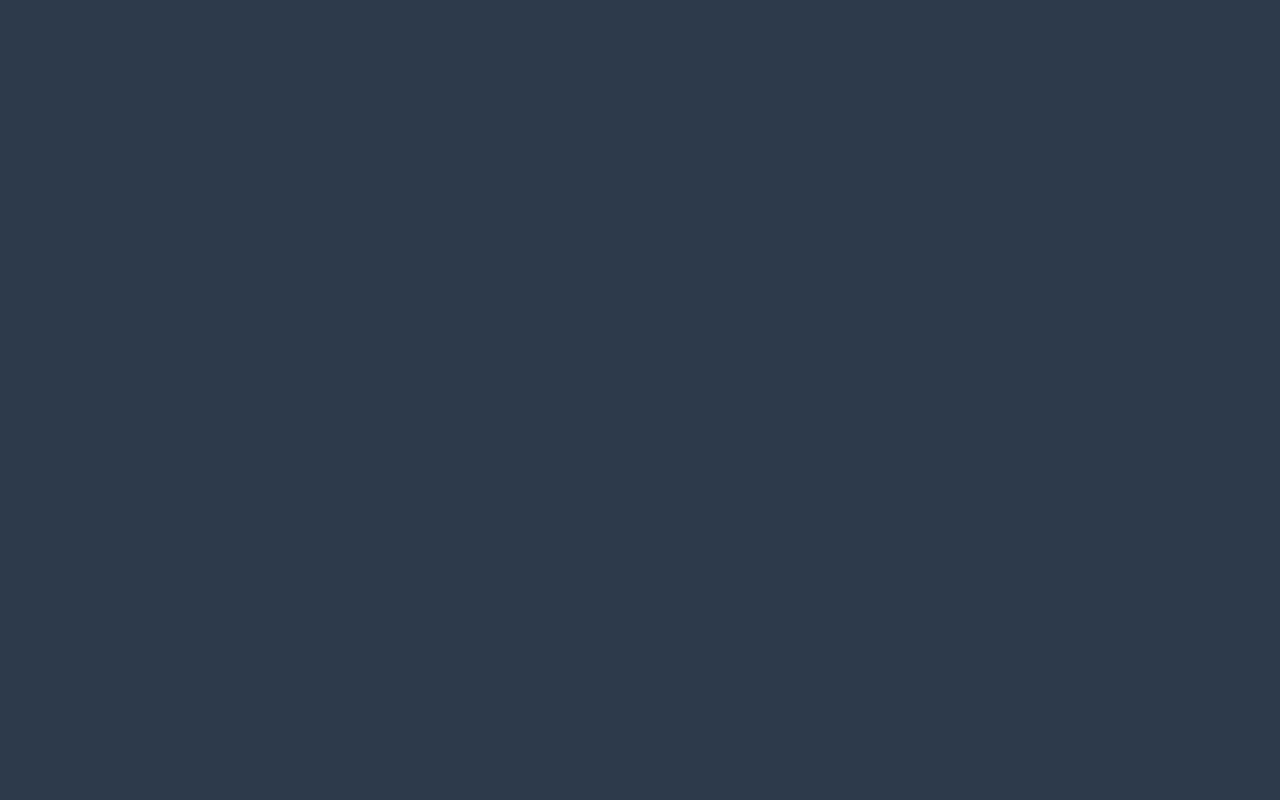
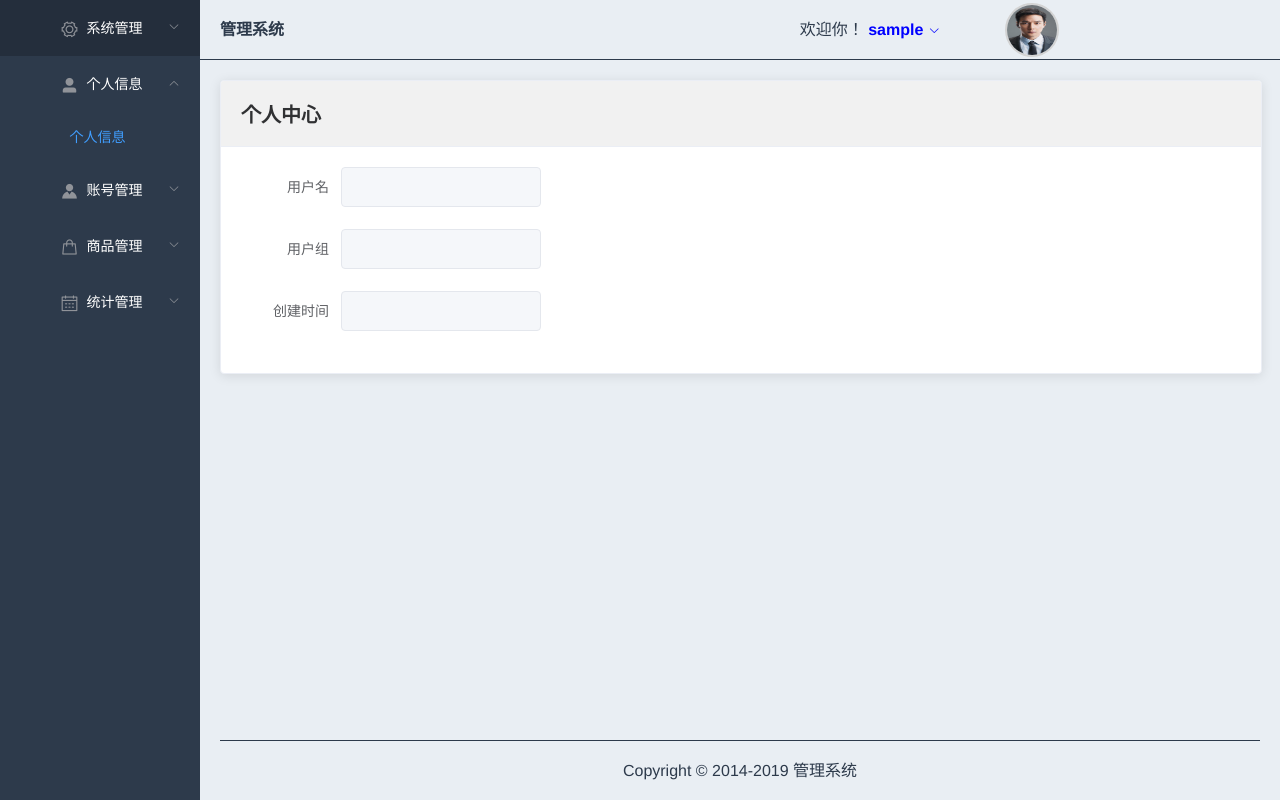
Before and after one commit to nigun123/smms-system, a Vue app in the folder SMS/: page /#/personInfo in a window 1280 px wide. Built offline with nearby package versions, Linux system fonts and the light colour scheme; no server answers; sample sign-in values are in the browser's storage.

Commit message:
完成个人中心、统计管理，打完收工

```diff
--- a/SMS/package.json
+++ b/SMS/package.json
@@ -9,6 +9,7 @@
   "dependencies": {
     "axios": "^0.19.0",
     "core-js": "^2.6.5",
+    "echarts": "^4.3.0",
     "element-ui": "^2.12.0",
     "moment": "^2.24.0",
     "qs": "^6.8.0",
--- a/SMS/src/components/Nav/Nav.vue
+++ b/SMS/src/components/Nav/Nav.vue
@@ -12,33 +12,124 @@
         active-text-color="rgb(64,158,255)"
         :default-active="this.$route.path"
         router>
-        <el-submenu index="1">
-            <template slot="title"><i class="el-icon-setting"></i>系统管理</template>
-                <el-menu-item index="/index">系统信息</el-menu-item>
-            </el-submenu>
-            <el-submenu index="2">
-            <template slot="title"><i class="el-icon-s-custom"></i>账号管理</template>
-                <el-menu-item index="/accountmanager">账号管理</el-menu-item>
-                <el-menu-item index="/addaccount">添加账号</el-menu-item>
-                <el-menu-item index="/pwdmodify">密码修改</el-menu-item>
-            </el-submenu>
-            <el-submenu index="3">
-            <template slot="title"><i class="el-icon-goods"></i>商品管理</template>
-                <el-menu-item index="/goodsmanager">商品管理</el-menu-item>
-                <el-menu-item index="/addgoods">添加商品</el-menu-item>
-            </el-submenu>
-            <el-submenu index="4">
-            <template slot="title"><i class="el-icon-date"></i>统计管理</template>
-                <el-menu-item index="/salesstatistics">销售统计</el-menu-item>
-                <el-menu-item index="/stockstatistics">进货统计</el-menu-item>
-            </el-submenu>
+        <!--  : 表示动态获取 -->
+        <el-submenu :index="(index + 1) + ''"  v-for="(item, index) in userNavMenu" :key="index">
+            <template slot="title"><i :class="item.icon"></i>{{ item.navTile }}</template>
+                <el-menu-item
+                    v-if="item.childern  && item.childern.length"
+                    v-for="(child, index) in item.childern"
+                    :key="index"
+                    :index="child.path">
+                        {{child.subTitle}}
+                </el-menu-item>
+        </el-submenu>
+
     </el-menu>
-
   </div class="nav">
 </template>
 <script>
 export default {
-
+    data() {
+        return {
+            navMenu:[
+                {
+                    navTile:'系统管理',
+                    icon:'el-icon-setting',
+                    roles:['admin','editor'],
+                    childern:[
+                        {
+                            subTitle:'系统信息',
+                            path:'/index'
+                        },
+                    ]
+                },
+                {
+                    navTile:'个人信息',
+                    icon:'el-icon-user-solid',
+                    roles:['admin','editor'],
+                    childern:[
+                        {
+                            subTitle:'个人信息',
+                            path:'/personInfo'
+                        },
+                    ]
+                },
+                {
+                    navTile:'账号管理',
+                    icon:'el-icon-s-custom',
+                    roles:['admin'],
+                    childern:[
+                        {
+                            subTitle:'账号管理',
+                            path:'/accountmanager'
+                        },
+                        {
+                            subTitle:'添加账号',
+                            path:'/addaccount'
+                        },
+                        {
+                            subTitle:'密码修改',
+                            path:'/pwdmodify'
+                        },
+                    ]
+                },
+                {
+                    navTile:'商品管理',
+                    icon:'el-icon-goods',
+                    roles:['admin','editor'],
+                    childern:[
+                        {
+                            subTitle:'商品管理',
+                            path:'/goodsmanager'
+                        },
+                        {
+                            subTitle:'添加商品',
+                            path:'/addgoods'
+                        },
+                    ]
+                },
+                {
+                    navTile:'统计管理',
+                    icon:'el-icon-date',
+                    roles:['admin'],
+                    childern:[
+                        {
+                            subTitle:'销售统计',
+                            path:'/salesstatistics'
+                        },
+                        {
+                            subTitle:'进货统计',
+                            path:'/stockstatistics'
+                        },
+                    ]
+                },
+            ],
+            userNavMenu:[]
+        }
+    },
+    //生命周期created
+    created() {
+        /** 过滤导航菜单  */
+        this.filterNav()
+    },
+    methods: {
+        filterNav(){
+            //从本地获取roles
+            let roles = window.localStorage.getItem('roles');
+            console.log(roles);
+            //临时数组
+            let tempMenu = [];
+            //循环NavMenu
+            this.navMenu.forEach( navItem =>{
+                //判断navItem.roles 是否含有roles
+               if(navItem.roles.includes(roles)){
+                   tempMenu.push(navItem)
+               }
+            })
+            //赋值
+            this.userNavMenu = tempMenu;
+        }
+    },
 }
 </script>
 <style lang="less">
--- a/SMS/src/components/Top/Top.vue
+++ b/SMS/src/components/Top/Top.vue
@@ -38,11 +38,14 @@ export default {
         handcommand(command){
             if(command ==="logout"){
                 window.localStorage.removeItem('token');
+                window.localStorage.removeItem('roles');
                  this.$message({
                     message: "退出成功",
                     type: 'success'
                   });
                 this.$router.push('/login');
+            }else if( command ==="personInfo"){
+                this.$router.push('/personInfo');
             }
         }
     },
--- a/SMS/src/router.js
+++ b/SMS/src/router.js
@@ -20,6 +20,11 @@ export default new Router({
               path:'/index',
               name:'home',
               component : () => import('./views/Home/home.vue')
+            },
+            {
+              path:'/personInfo',
+              name:'personInfo',
+              component : () => import('./views/PersonInfo/PersonInfo.vue')
             },
             {
               path:'/accountmanager',
--- /dev/null
+++ b/SMS/src/views/PersonInfo/PersonInfo.vue
@@ -0,0 +1,76 @@
+ <template>
+    <div class='personinfo'>
+         <el-card class="box-card">
+            <!-- 内容标题 -->
+            <div slot="header" class="clearfix">
+                <span> 个人中心</span>
+            </div>
+
+             <!-- 账号信息 -->
+            <el-form :model="personFrom" status-icon  ref="personFrom" label-width="100px" class="demo-ruleForm">
+                <el-form-item label="用户名" >
+                    <el-input :disabled="true" type="text" v-model="personFrom.username"  autocomplete="off"></el-input>
+                </el-form-item>
+                <!--  -->
+                <el-form-item label="用户组" >
+                    <el-input :disabled="true" type="text" v-model="personFrom.usergrounp" autocomplete="off" show-password></el-input>
+                </el-form-item>
+                <!--  -->
+                <el-form-item label="创建时间" >
+                    <el-input :disabled="true" type="text" v-model="personFrom.ctime" autocomplete="off" show-password></el-input>
+                </el-form-item>
+
+            </el-form>
+
+        </el-card>
+    </div>
+</template>
+<script>
+//时间处理模块
+import moment from 'moment'
+export default {
+    data() {
+        return {
+            personFrom:{
+                username:'',
+                usergrounp:'',
+                ctime:''
+            }
+        }
+    },
+    //生命周期created
+    created() {
+       this.getpersoninfo()
+    },
+    //方法
+    methods: {
+        getpersoninfo(){
+            this.request.get('/account/getpersoninfo')
+            .then(response=>{
+                console.log(response)
+            })
+            .catch(err=>{
+                console.log(err)
+            })
+        }
+    },
+    //过滤器
+    filters:{
+        filterCtime(ctime){
+            return moment(ctime).format('YYYY-MM-DD hh:dd:ss');
+        }
+    }
+}
+</script>
+<style lang="less">
+    .personinfo{
+        .box-card {
+            .el-card__body{
+                .el-form-item{
+                    width:300px
+                }
+            }
+
+        }
+    }
+</style>
--- a/SMS/src/views/SalesStatistics/salesstatistics.vue
+++ b/SMS/src/views/SalesStatistics/salesstatistics.vue
@@ -5,12 +5,56 @@
             <div slot="header" class="clearfix">
                 <span> 销售统计</span>
             </div>
+
+            <!-- 为 ECharts 准备一个具备大小（宽高）的 DOM -->
+            <div id="myChart" style="height:300px"></div>
         </el-card>
     </div>
 </template>
 <script>
-export default {
+    // 引入echarts
+    import echarts from 'echarts';
+    export default {
+         //操作dom的生命周期
+         mounted() {
+            // 基于准备好的dom，初始化echarts实例
+            var myChart = echarts.init(document.getElementById('myChart'));
+            // 指定图表的配置项和数据
+            var option = {
+                title: {
+                    text: '销售统计'
+                },
+                tooltip: {},
+                legend: {
+                    data:['销量']
+                },
+                xAxis: {
+                    data: ["1月","2月","3月","4月","5月","6月"]
+                },
+                yAxis: {
+                    type:'value'
+                },
+                series: [{
+                    name: '销量',
+                    type: 'bar',
+                    data: []
+                }]
+            };
+            // 使用刚指定的配置项和数据显示图表。
+            myChart.setOption(option);
 
+            //发送ajax请求数据
+            let sales = [296,623,300,582,666,888];
+
+            //重新赋值
+            myChart.setOption({
+                series: [{
+                    name: '销量',
+                    type: 'bar',
+                    data: sales
+                }]
+            })
+         },
 }
 </script>
 <style lang="less">
```
Also changed, not shown: SMS/src/views/Login/Login.vue (+4 -17 lines), SMS/src/views/StockStatistics/stockstatistics.vue (+48 -2 lines).
